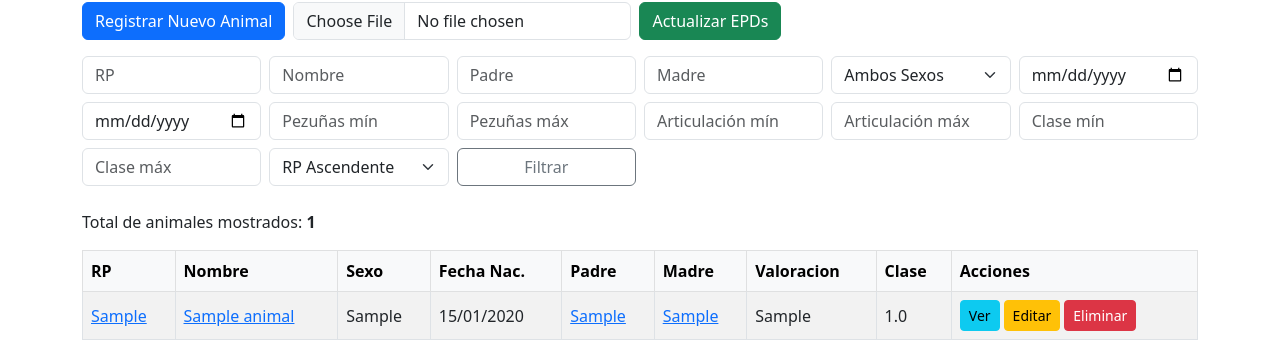
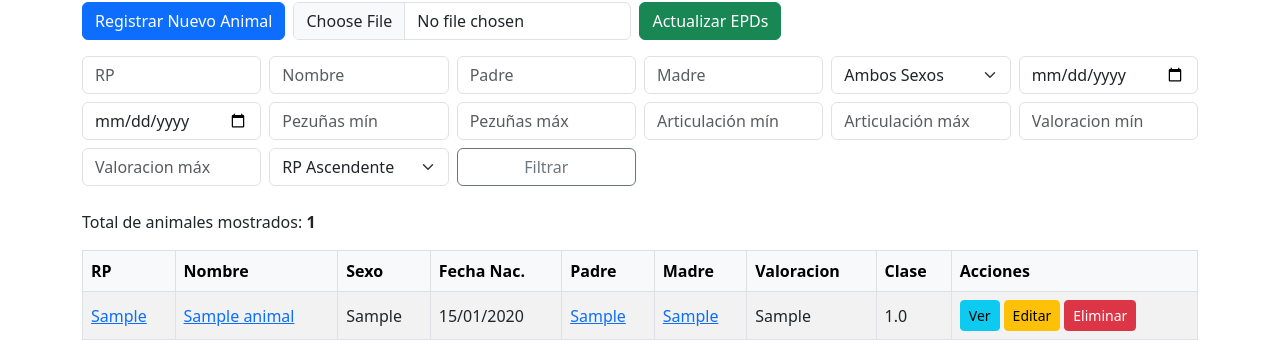
Before and after one commit to Fermin2107/Genetics, a Flask app: page /raza/1 in a window 1280 px wide. Shown: the part 150-494 px from the top of the page. Run offline with Flask 3, Linux system fonts and the light colour scheme; a user stored in the database is signed in; tables that the repository leaves empty hold one stand-in row (values such as "Sample post").

Commit message:
Update raza.html

```diff
--- a/templates/raza.html
+++ b/templates/raza.html
@@ -54,12 +54,12 @@
         <input type="number" step="any" class="form-control" name="articulacion_max" placeholder="Articulación máx" value="{{ request.args.get('articulacion_max', '') }}">
     </div>
     <div class="col-md-2">
-        <input type="number" step="any" class="form-control" name="clase_min" placeholder="Clase mín" value="{{ request.args.get('clase_min', '') }}">
+        <input type="number" step="any" class="form-control" name="valoracion_min" placeholder="Valoracion mín" value="{{ request.args.get('valoracion_min', '') }}">
     </div>
 
     <!-- Fila 3 -->
     <div class="col-md-2">
-        <input type="number" step="any" class="form-control" name="clase_max" placeholder="Clase máx" value="{{ request.args.get('clase_max', '') }}">
+        <input type="number" step="any" class="form-control" name="valoracion_max" placeholder="Valoracion máx" value="{{ request.args.get('valoracion_max', '') }}">
     </div>
     <div class="col-md-2">
         <select name="orden" class="form-select">
```
